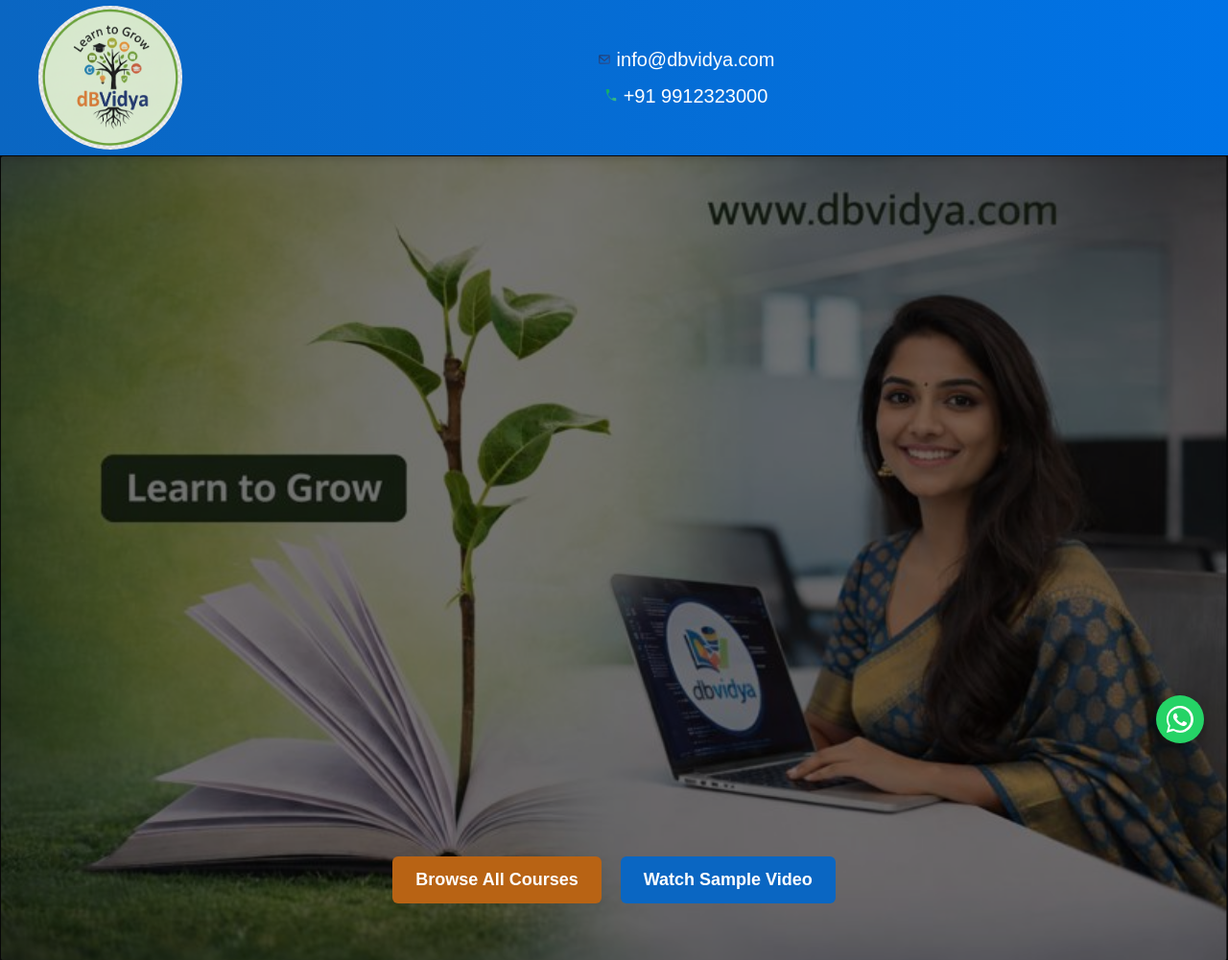
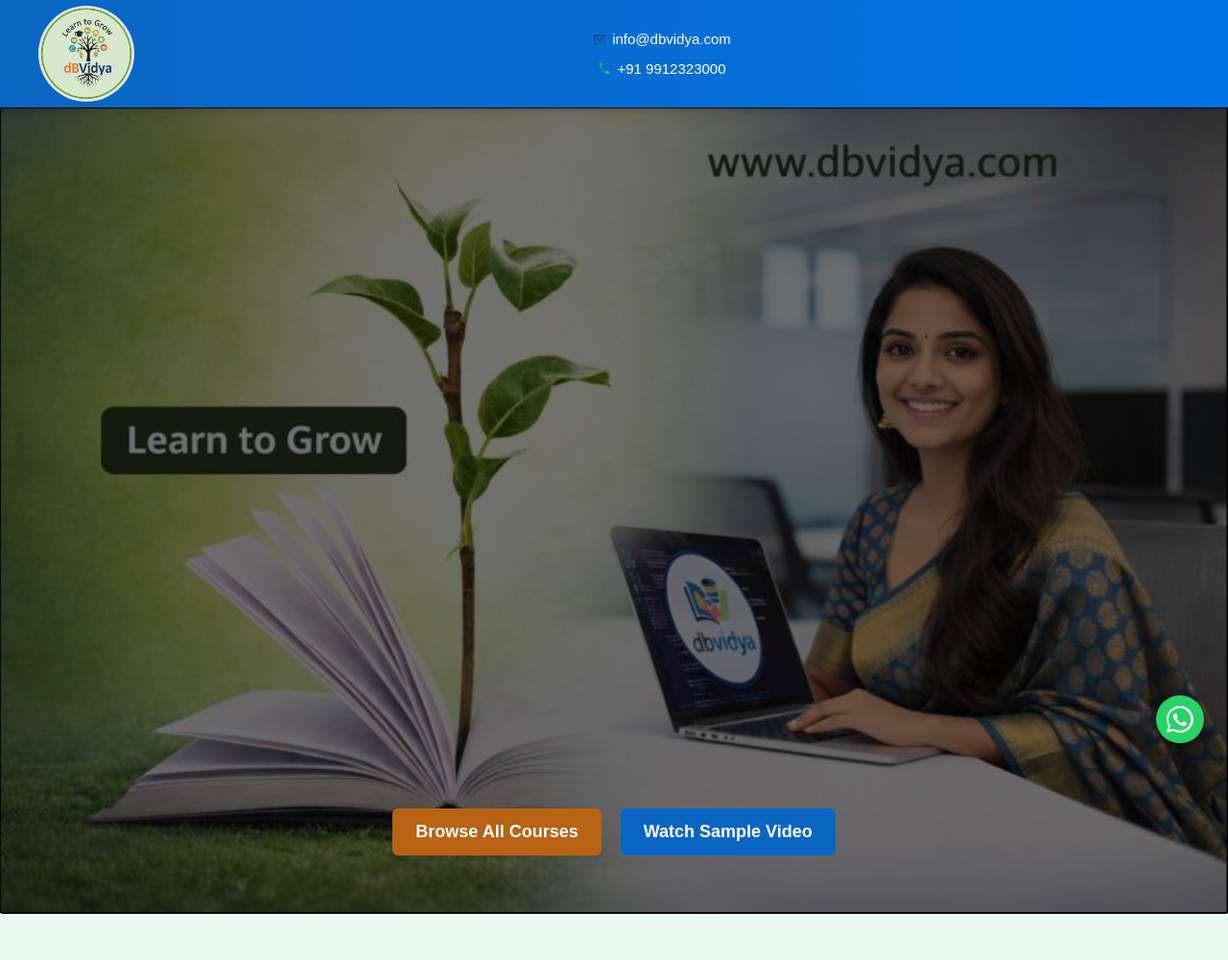
Before and after one commit to dbvidya/htmlweb1, a plain HTML site: page index.html in a window 1280 px wide. Shown: the top 1001 px of the page at 96% size. Drawn offline with Linux system fonts and the light colour scheme.

Commit message:
Add files via upload

```diff
--- a/index.html
+++ b/index.html
@@ -47,8 +47,8 @@
 
 
 .header-logo {
-  width: 150px;              /* adjust size */
-  height: 150px;             /* make it square */
+  width: 100px;              /* adjust size */
+  height: 100px;             /* make it square */
   border-radius: 50%;        /* turns square into circle */
   overflow: hidden;          /* hides corners */
   object-fit: cover;         /* ensures image fills circle */
@@ -61,7 +61,7 @@
   flex-direction: column;
   align-items: center;
   justify-content: center;
-  font-size: 20px;
+  font-size: 15px;
   line-height: 1.4;
   flex: 1;
 }
```
